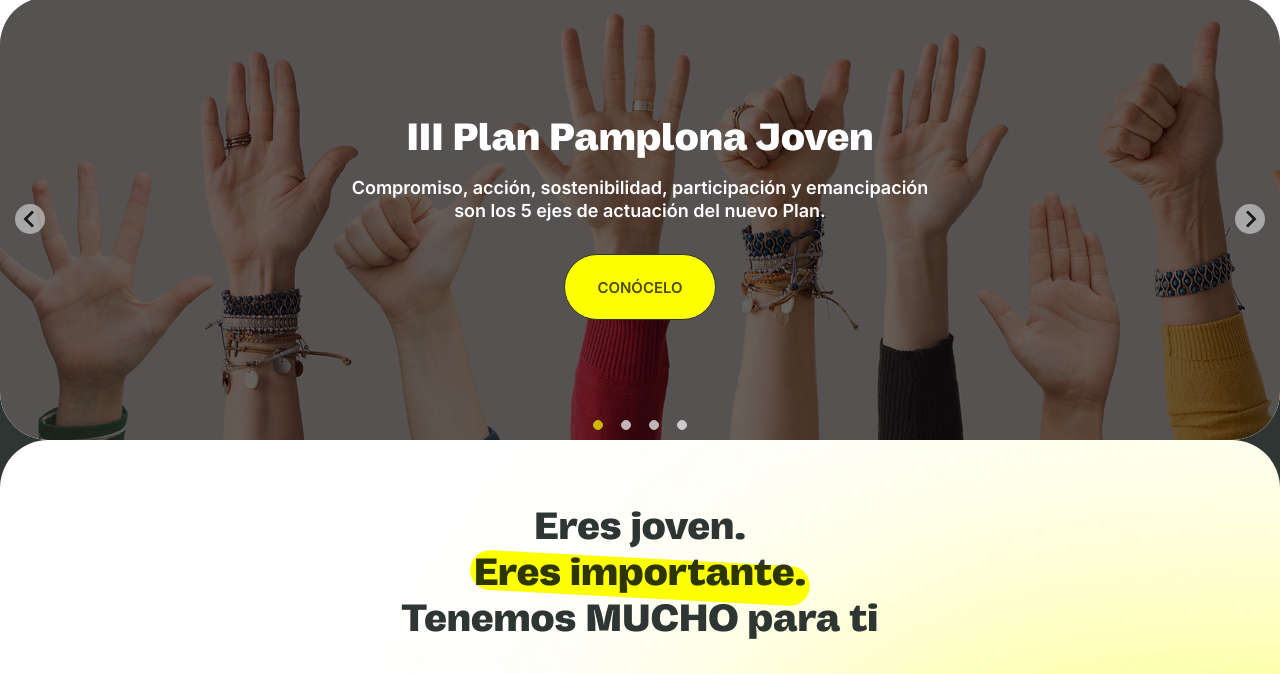
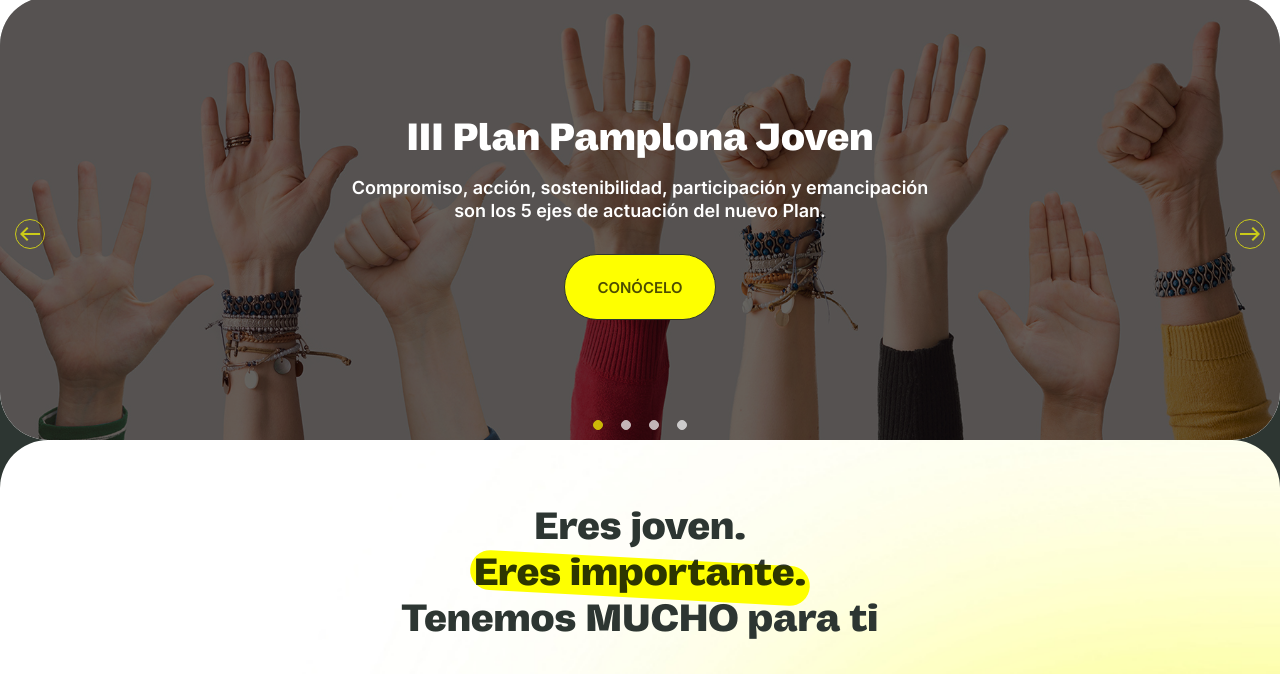
Before and after one commit to pamplonajoven/pamplonajoven.github.io, a website: page home.html in a window 1280 px wide. Shown: the part 126-800 px from the top of the page. Drawn offline with nearby package versions, Linux system fonts and the light colour scheme.

Commit message:
splide arrows

```diff
--- a/home.html
+++ b/home.html
@@ -145,6 +145,18 @@
         </div>
       </div>
     <section class="section section-hero splide" aria-label="Destacados de Pamplona Joven" id="destacados">
+      <div class="splide__arrows">
+        <button class="splide__arrow splide__arrow--prev">
+          <span class="material-symbols-outlined">
+            west
+            </span>
+        </button>
+        <button class="splide__arrow splide__arrow--next">
+          <span class="material-symbols-outlined">
+            east
+            </span>
+        </button>
+      </div>
         <div class="splide__track">
             <ul class="splide__list">
                 <li class="splide__slide">
--- a/scss/_slides.scss
+++ b/scss/_slides.scss
@@ -88,3 +88,14 @@
         margin: 3px 9px;
     }
 }
+
+.splide__arrow{
+	background-color: transparent;
+	border: 1px solid $primary;
+	transform: none;
+	color: $primary;
+	&:hover, &:active{
+		background-color: $primary;
+		color: $dark;
+	}
+}
```
Also changed, not shown: css/custom.css.
